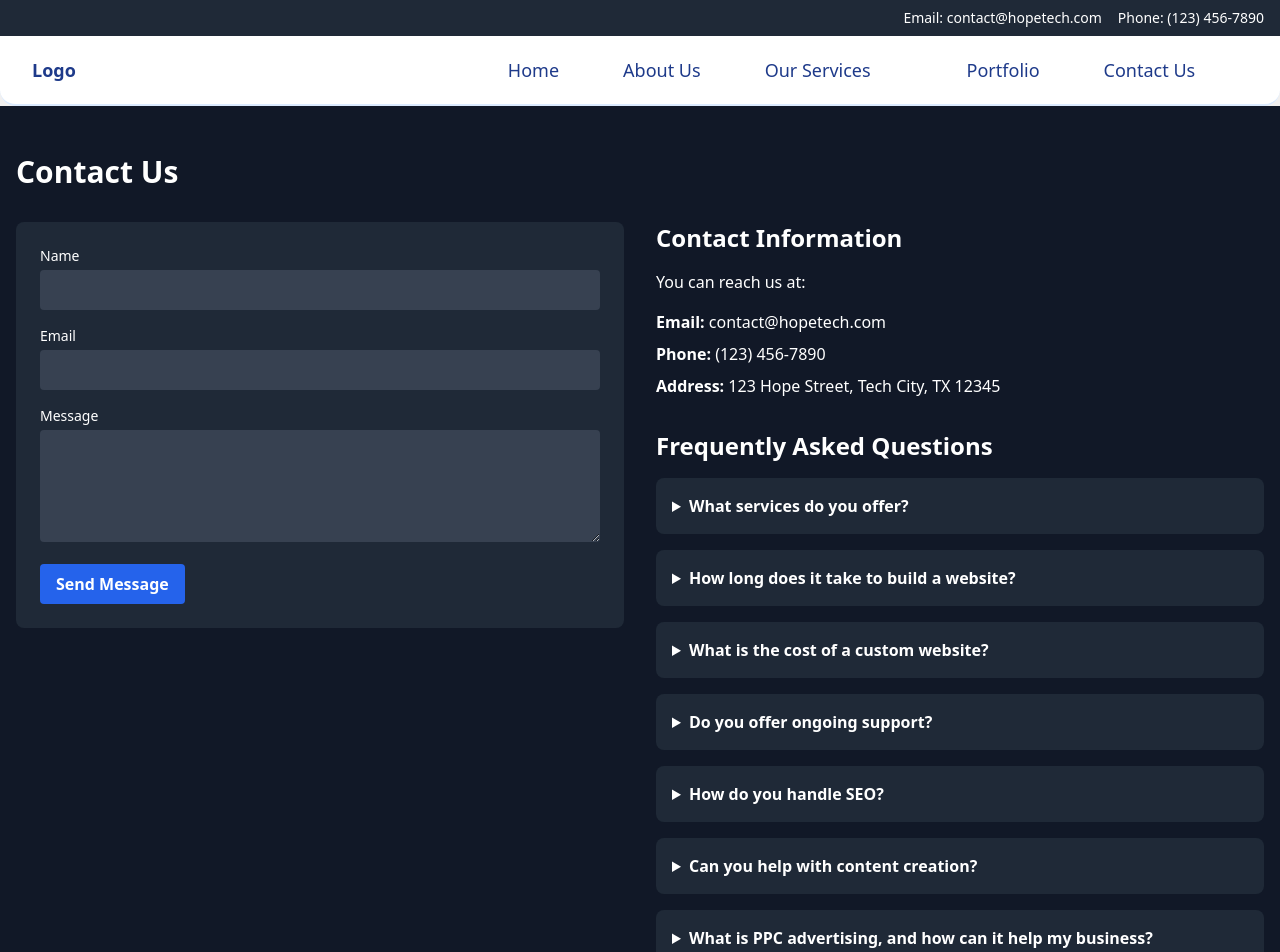
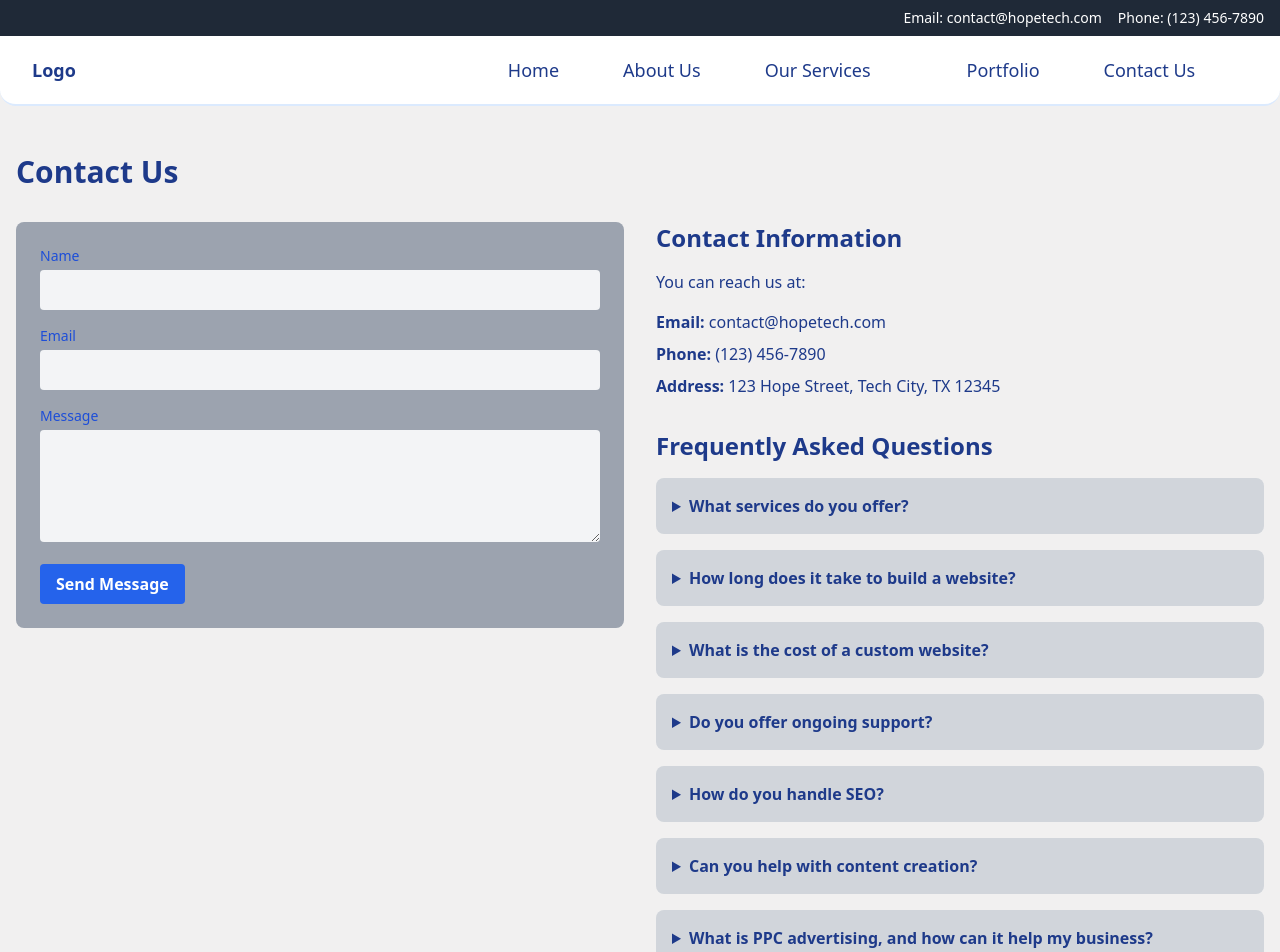
Before and after one commit to winny52/HopeTech, a React (Vite) app: page /contact in a window 1280 px wide. Shown: the top 952 px of the page. Built offline with nearby package versions, Linux system fonts and the light colour scheme.

Commit message:
theme update

```diff
--- a/src/components/Contact.jsx
+++ b/src/components/Contact.jsx
@@ -2,24 +2,24 @@ import React from 'react';
 
 const Contact = () => {
   return (
-    <div className="bg-gray-900 text-white py-12">
+    <div className=" text-blue-900 py-12">
       <div className="container mx-auto px-4">
         <h2 className="text-3xl font-bold mb-8">Contact Us</h2>
         <div className="grid grid-cols-1 md:grid-cols-2 gap-8">
           {/* Contact Form */}
           <div>
-            <form className="bg-gray-800 p-6 rounded-lg space-y-4">
+            <form className="bg-gray-400 p-6 rounded-lg space-y-4">
               <div>
-                <label className="block text-sm font-medium mb-1" htmlFor="name">Name</label>
-                <input className="w-full p-2 bg-gray-700 text-white rounded" type="text" id="name" />
+                <label className="block text-sm text-blue-700 font-medium mb-1" htmlFor="name">Name</label>
+                <input className="w-full p-2 bg-gray-100 text-white rounded" type="text" id="name" />
               </div>
               <div>
-                <label className="block text-sm font-medium mb-1" htmlFor="email">Email</label>
-                <input className="w-full p-2 bg-gray-700 text-white rounded" type="email" id="email" />
+                <label className="block text-sm text-blue-700 font-medium mb-1" htmlFor="email">Email</label>
+                <input className="w-full p-2 bg-gray-100 text-white rounded" type="email" id="email" />
               </div>
               <div>
-                <label className="block text-sm font-medium mb-1" htmlFor="message">Message</label>
-                <textarea className="w-full p-2 bg-gray-700 text-white rounded" id="message" rows="4"></textarea>
+                <label className="block text-sm text-blue-700 font-medium mb-1" htmlFor="message">Message</label>
+                <textarea className="w-full p-2 bg-gray-100 text-white rounded" id="message" rows="4"></textarea>
               </div>
               <button className="bg-blue-600 hover:bg-blue-700 text-white font-bold py-2 px-4 rounded" type="submit">Send Message</button>
             </form>
@@ -33,31 +33,31 @@ const Contact = () => {
             <p className="mb-4"><strong>Address:</strong> 123 Hope Street, Tech City, TX 12345</p>
             <h3 className="text-2xl font-bold mt-8 mb-4">Frequently Asked Questions</h3>
             <div className="space-y-4">
-              <details className="bg-gray-800 p-4 rounded-lg">
+              <details className="bg-gray-300 p-4 rounded-lg">
                 <summary className="font-semibold cursor-pointer">What services do you offer?</summary>
                 <p className="mt-2">We offer a comprehensive range of web design and development services, including custom website design, responsive design, e-commerce solutions, custom web applications, UI/UX design, website maintenance, SEO services, content creation, and PPC advertising.</p>
               </details>
-              <details className="bg-gray-800 p-4 rounded-lg">
+              <details className="bg-gray-300 p-4 rounded-lg">
                 <summary className="font-semibold cursor-pointer">How long does it take to build a website?</summary>
                 <p className="mt-2">The timeline for building a website depends on the scope and complexity of the project. On average, a custom website can take anywhere from 6 to 12 weeks to complete. This includes the discovery, planning, design, development, and testing phases. We will provide a detailed timeline for your specific project during the planning phase.</p>
               </details>
-              <details className="bg-gray-800 p-4 rounded-lg">
+              <details className="bg-gray-300 p-4 rounded-lg">
                 <summary className="font-semibold cursor-pointer">What is the cost of a custom website?</summary>
                 <p className="mt-2">The cost of a custom website varies based on the scope and complexity of the project. We offer competitive pricing and flexible packages to suit different budgets and needs. During the discovery phase, we will provide a detailed quote based on your specific requirements.</p>
               </details>
-              <details className="bg-gray-800 p-4 rounded-lg">
+              <details className="bg-gray-300 p-4 rounded-lg">
                 <summary className="font-semibold cursor-pointer">Do you offer ongoing support?</summary>
                 <p className="mt-2">Yes, we offer ongoing maintenance and support services to ensure that your website remains in top condition. Our maintenance plans include regular updates, security patches, performance optimization, and more. We are committed to providing long-term support to help you succeed.</p>
               </details>
-              <details className="bg-gray-800 p-4 rounded-lg">
+              <details className="bg-gray-300 p-4 rounded-lg">
                 <summary className="font-semibold cursor-pointer">How do you handle SEO?</summary>
                 <p className="mt-2">Our SEO services include a comprehensive approach to improving your site’s visibility on search engines. This includes keyword research, on-page optimization, link building, and more. We use proven strategies and best practices to help you achieve higher rankings and drive more traffic to your site.</p>
               </details>
-              <details className="bg-gray-800 p-4 rounded-lg">
+              <details className="bg-gray-300 p-4 rounded-lg">
                 <summary className="font-semibold cursor-pointer">Can you help with content creation?</summary>
                 <p className="mt-2">Yes, we offer content creation services, including copywriting, blog writing, video production, and more. Our team of skilled writers and content creators can help you create high-quality, engaging content that resonates with your audience and supports your marketing goals.</p>
               </details>
-              <details className="bg-gray-800 p-4 rounded-lg">
+              <details className="bg-gray-300 p-4 rounded-lg">
                 <summary className="font-semibold cursor-pointer">What is PPC advertising, and how can it help my business?</summary>
                 <p className="mt-2">PPC (pay-per-click) advertising is a form of online advertising where you pay each time someone clicks on your ad. It’s a powerful tool for driving targeted traffic to your site and increasing conversions. Our PPC services include campaign setup, management, and optimization to help you maximize your ROI.</p>
               </details>
--- a/src/components/Testimonials.jsx
+++ b/src/components/Testimonials.jsx
@@ -31,15 +31,15 @@ const testimonials = [
 
 const Testimonials = () => {
   return (
-    <div className="bg-gray-900 text-white py-16 rounded-2xl">
+    <div className=" text-blue-900 py-16 rounded-2xl">
       <div className="container mx-auto px-4">
         <h2 className="text-4xl font-bold text-center mb-8">What Our Clients Say</h2>
-        <p className="text-center mb-12">Our clients are our biggest advocates, and their success is our greatest reward. We are proud to share some of the feedback we’ve received from our clients. These testimonials highlight our commitment to quality, customer satisfaction, and delivering results.</p>
+        <p className="text-center mb-12 text-xl">Our clients are our biggest advocates, and their success is our greatest reward. We are proud to share some of the feedback we’ve received from our clients. These testimonials highlight our commitment to quality, customer satisfaction, and delivering results.</p>
         <div className="grid md:grid-cols-2 lg:grid-cols-3 gap-8">
           {testimonials.map((testimonial, index) => (
             <div
               key={index}
-              className="p-6 bg-gray-800 rounded-lg shadow-lg hover:bg-gray-700 transition duration-300"
+              className="p-6 bg-gray-200 p-6 rounded-xl border-b-2 border-r-2 border-blue-500 hover:bg-gray-300 transition duration-300 shadow-2xl"
             >
               <p className="italic mb-4">"{testimonial.testimonial}"</p>
               <p className="font-bold">{testimonial.clientName}</p>
```
Also changed, not shown: src/components/AboutPage.jsx (+17 -17 lines), src/components/ServicesPage.jsx (+17 -12 lines), src/components/WhyChooseUs.jsx (+9 -9 lines).
